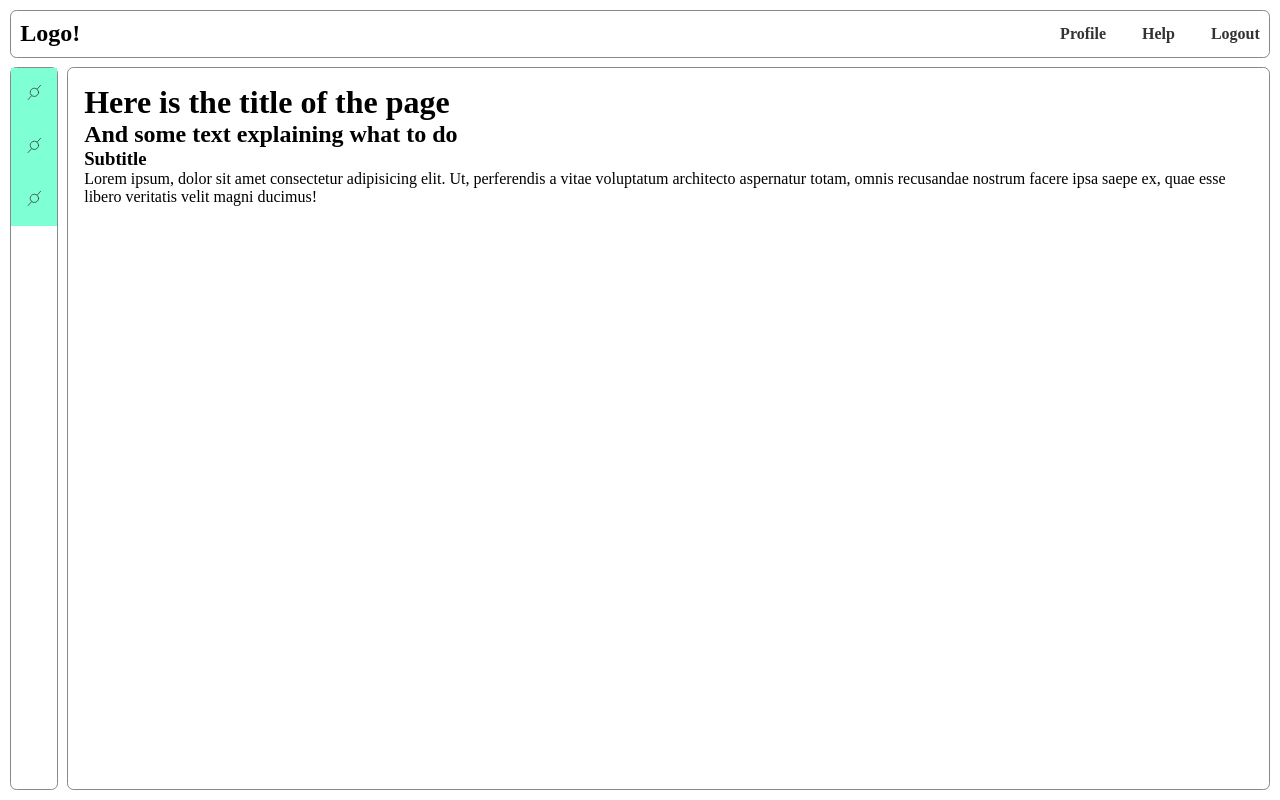
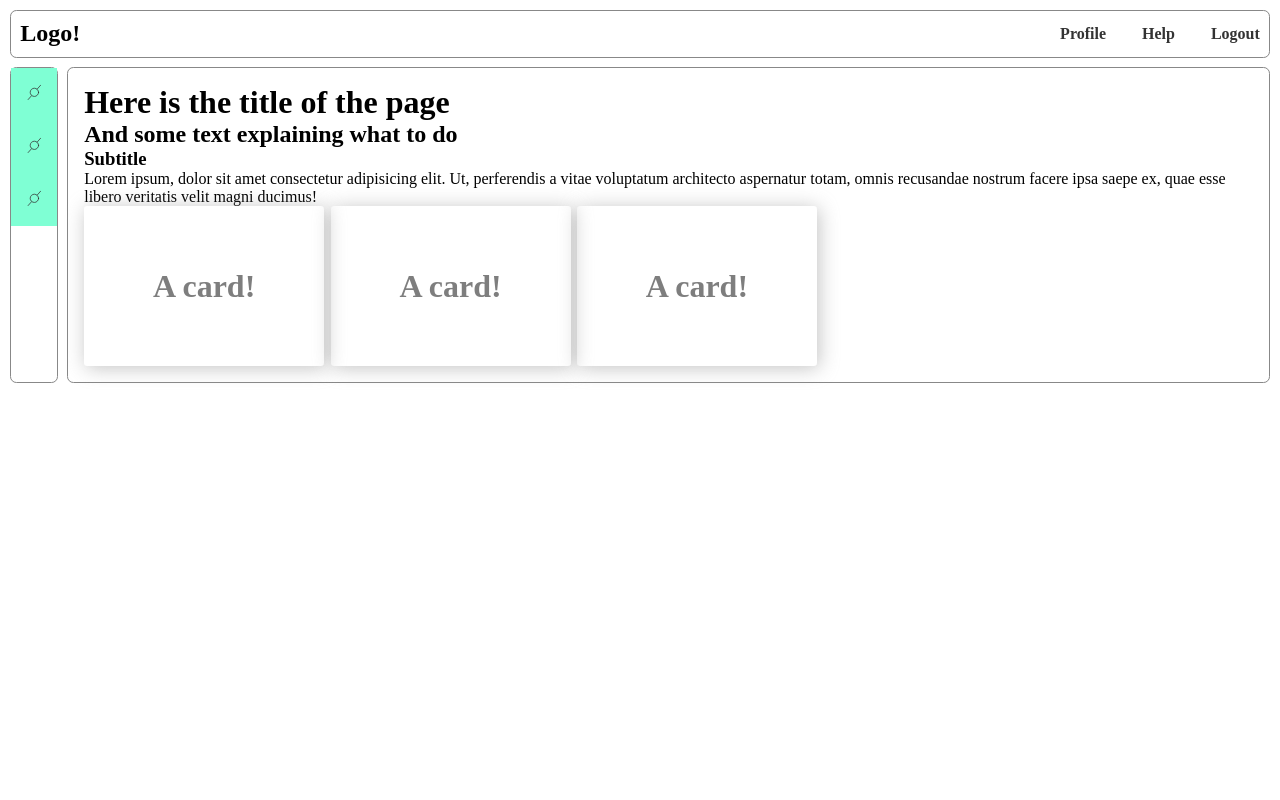
Before and after one commit to SamuelMiddendorp/adventures-with-svelte, a SvelteKit app: page /layout in a window 1280 px wide. Built offline with nearby package versions, Linux system fonts and the light colour scheme.

Commit message:
Added some more styling to the grid and also added some subgrids and some cards!

```diff
--- a/src/routes/layout/+layout.svelte
+++ b/src/routes/layout/+layout.svelte
@@ -12,7 +12,6 @@
         color: #333;
     }
     .layout {
-        height: 100vh;
         display: grid;
         grid-template-columns: max-content 1fr;
         grid-template-rows: max-content 1fr;
@@ -41,9 +40,10 @@
         margin-left: 2em;
     }
     .app-selector-left {
-        transition: all 0.5s ease-in-out;
+        min-width: 3em;
         max-width: 3em;
         margin-right: 0 !important;
+        transition: all 0.5s ease-in-out;
         grid-column: 1 / 2;
         grid-row: 2 / 3;
     }
@@ -61,7 +61,8 @@
         display: inline;
     }
     .app-selector-left:hover{
-        max-width: 14em;
+        min-width: 13em;
+        max-width: 13em;
     }
     .main-content {
         padding: 1em;
--- a/src/routes/layout/+page.svelte
+++ b/src/routes/layout/+page.svelte
@@ -1,6 +1,24 @@
 <script>
 </script>
-
+<style>
+    .card-collection{
+        display: grid;
+        grid-template-columns: repeat(3, max-content);
+        grid-template-rows: min-content;
+    }
+    .card{
+        display: grid;
+        align-content: center;
+        justify-content: center;
+        padding: 0.4em;
+        margin-right: 0.4em;
+        border-radius: 0.2em;
+        opacity: 0.5;
+        height: 10em;
+        box-shadow: 2px 2px 20px #888888;
+        width: 15em;
+    }
+</style>
 <body>
     <h1>Here is the title of the page</h1>
     <h2>And some text explaining what to do</h2>
@@ -11,4 +29,15 @@
         recusandae nostrum facere ipsa saepe ex, quae esse libero veritatis
         velit magni ducimus!
     </p>
+    <div class="card-collection">
+        <div class="card">
+            <h1>A card!</h1>
+        </div>
+        <div class="card">
+            <h1>A card!</h1>
+        </div>
+        <div class="card">
+            <h1>A card!</h1>
+        </div>
+    </div>
 </body>
```
